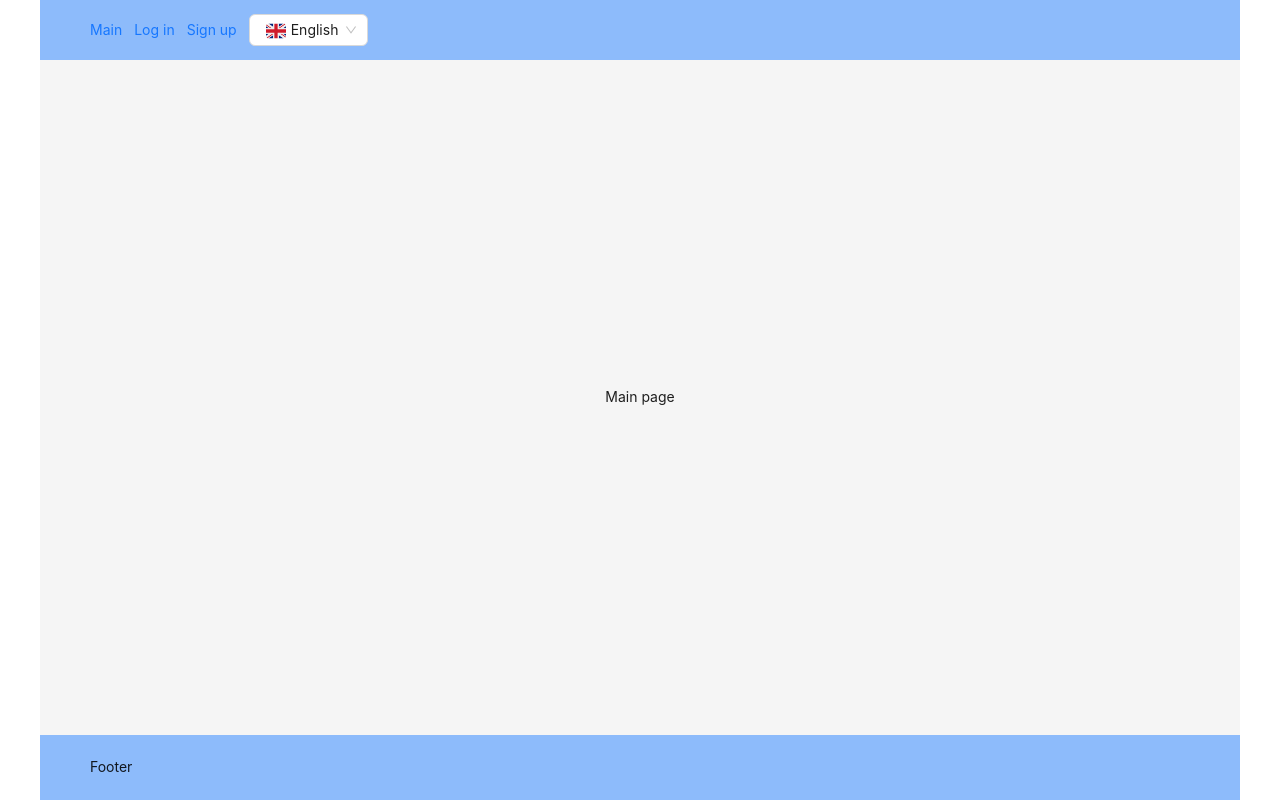
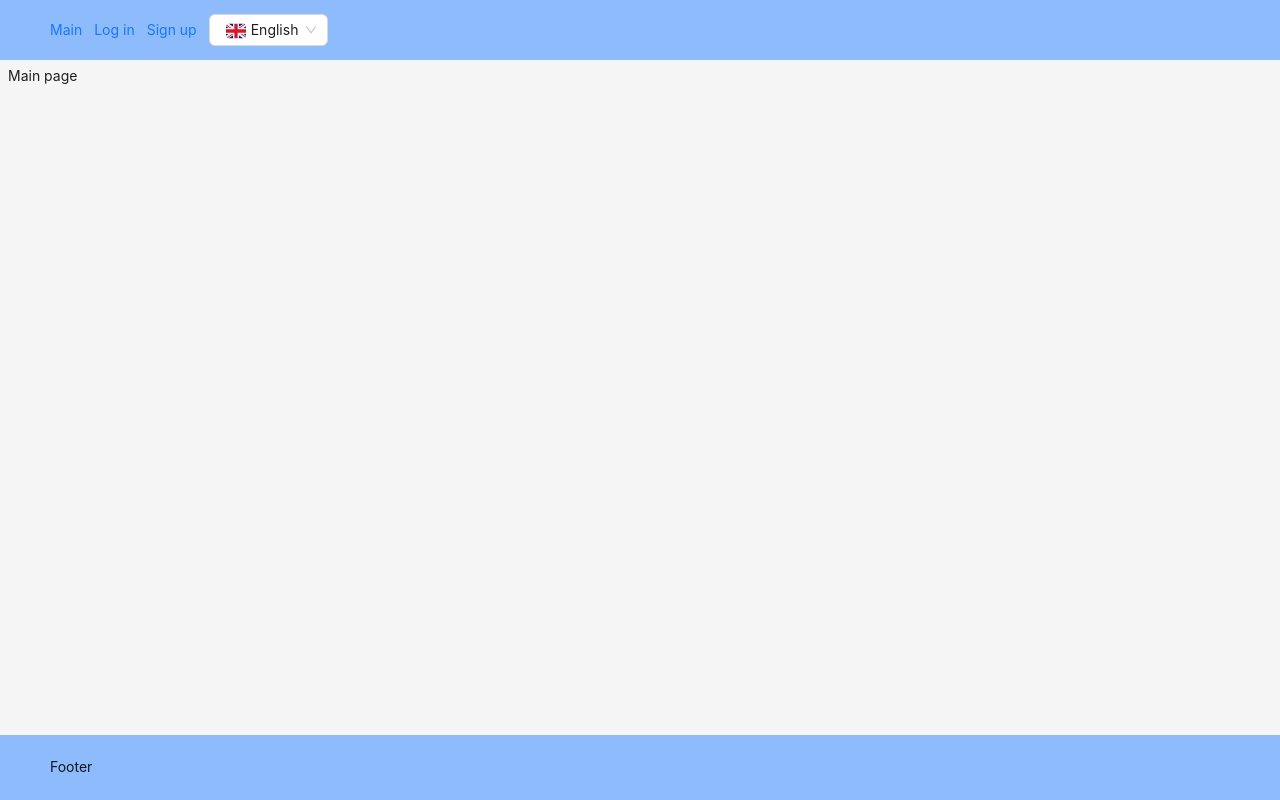
Before and after one commit to TraineeProjectTeam/sputnik-project, a React (Vite) app in the folder client/: page / in a window 1280 px wide. Built offline with nearby package versions, Linux system fonts and the light colour scheme.

Commit message:
[hotfix] Fixed dependency compatibility issue. Fixed bugs related to layout. Layout full screen.

```diff
--- a/client/package.json
+++ b/client/package.json
@@ -35,10 +35,10 @@
     "@types/leaflet.markercluster": "^1.5.4",
     "@types/react": "^18.2.66",
     "@types/react-dom": "^18.2.22",
-    "@typescript-eslint/eslint-plugin": "^7.15.0",
-    "@typescript-eslint/parser": "^7.15.0",
+    "@typescript-eslint/eslint-plugin": "^7.16.0",
+    "@typescript-eslint/parser": "^7.16.0",
     "@vitejs/plugin-react": "^4.2.1",
-    "eslint": "^9.6.0",
+    "eslint": "^8.57.0",
     "eslint-config-prettier": "^9.1.0",
     "eslint-plugin-react-hooks": "^4.6.0",
     "eslint-plugin-react-refresh": "^0.4.6",
--- a/client/src/features/register-form/ui/register-form.styles.ts
+++ b/client/src/features/register-form/ui/register-form.styles.ts
@@ -1,7 +1,7 @@
 import styled from 'styled-components';
 
 export const WrapperStyled = styled.article`
-  padding: 50px 20px;
+  padding: 40px 20px;
   width: 100%;
   height: 100%;
   display: flex;
--- a/client/src/shared/styles/colors.scss
+++ b/client/src/shared/styles/colors.scss
@@ -1,4 +1,5 @@
 :root {
   --main-background-color: #8dbbfb;
+  --main-scrollbar-background-color: #ffffff;
   --main-text-color: #000;
 }
--- a/client/src/shared/styles/styles.scss
+++ b/client/src/shared/styles/styles.scss
@@ -3,6 +3,11 @@
 
 #root {
   height: 100%;
+}
+
+html {
+  scrollbar-color: var(--main-background-color);
+  scrollbar-width: thin;
 }
 
 body {
@@ -18,6 +23,5 @@ body {
 }
 
 ::-webkit-scrollbar-thumb {
-  border-radius: 5.5rem;
   background: var(--main-background-color);
 }
--- a/client/src/widgets/layout/ui/layout.tsx
+++ b/client/src/widgets/layout/ui/layout.tsx
@@ -8,42 +8,26 @@ export const LayoutComponent = (props: ILayoutProps) => {
   const { children } = props;
 
   return (
-    <StyledLayoutConainer>
-      <StyledLayout>
-        <Header />
-        <StyledContainer>
-          <StyledContent>{children}</StyledContent>
-          <Footer />
-        </StyledContainer>
-      </StyledLayout>
-    </StyledLayoutConainer>
+    <Layout>
+      <Header />
+      <StyledContainer>
+        <StyledContent>{children}</StyledContent>
+      </StyledContainer>
+      <Footer />
+    </Layout>
   );
 };
 
-const StyledLayoutConainer = styled.div`
-  display: flex;
-  justify-content: center;
-  height: 100%;
-  width: 100%;
-`;
-
-const StyledLayout = styled(Layout)`
-  max-width: 75rem;
-  position: relative;
-  height: 100%;
-`;
-
 const StyledContainer = styled.div`
-  height: 100%;
-  display: flex;
-  flex-direction: column;
   overflow-y: auto;
   overflow-x: hidden;
+  height: calc(100vh - 7.8125rem);
+  @-moz-document url-prefix() {
+    scrollbar-color: var(--main-background-color) var(--main-scrollbar-background-color);
+    scrollbar-width: thin;
+  }
 `;
 
 const StyledContent = styled(Layout.Content)`
-  flex-grow: 1;
-  display: flex;
-  justify-content: center;
-  align-items: center;
+  padding: 0.5rem;
 `;
```
